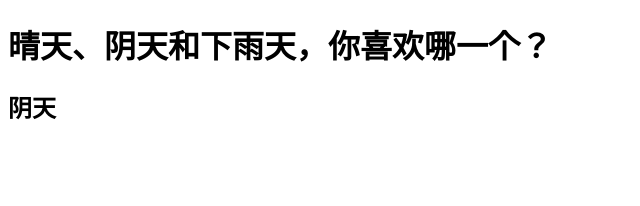
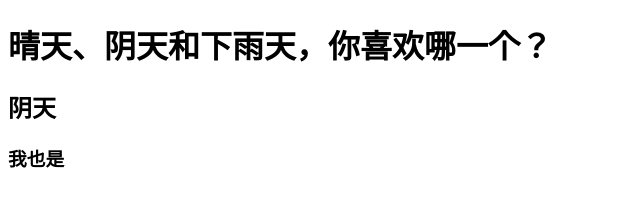
Before and after one commit to ssminspiration/shhm, a plain HTML site: page index.html in a window 1280 px wide. Shown: the whole page, without its empty margins (0-640 px from the left). Drawn offline with Linux system fonts and the light colour scheme.

Commit message:
04-在indes.html里添加了h3

```diff
--- a/index.html
+++ b/index.html
@@ -11,6 +11,7 @@
 <body>
     <h1>晴天、阴天和下雨天，你喜欢哪一个？</h1>
     <h2>阴天</h2>
+    <h3>我也是</h3>
 </body>
 
 </html>
```
